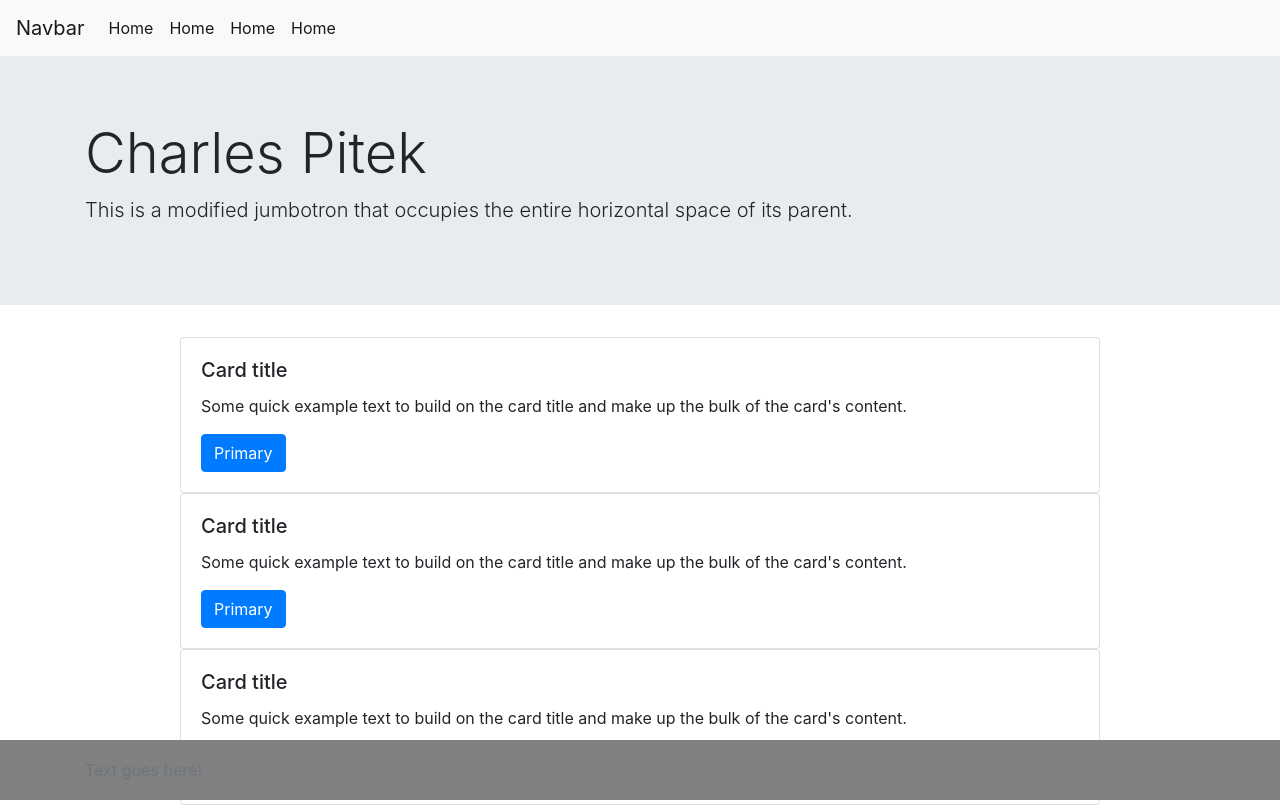
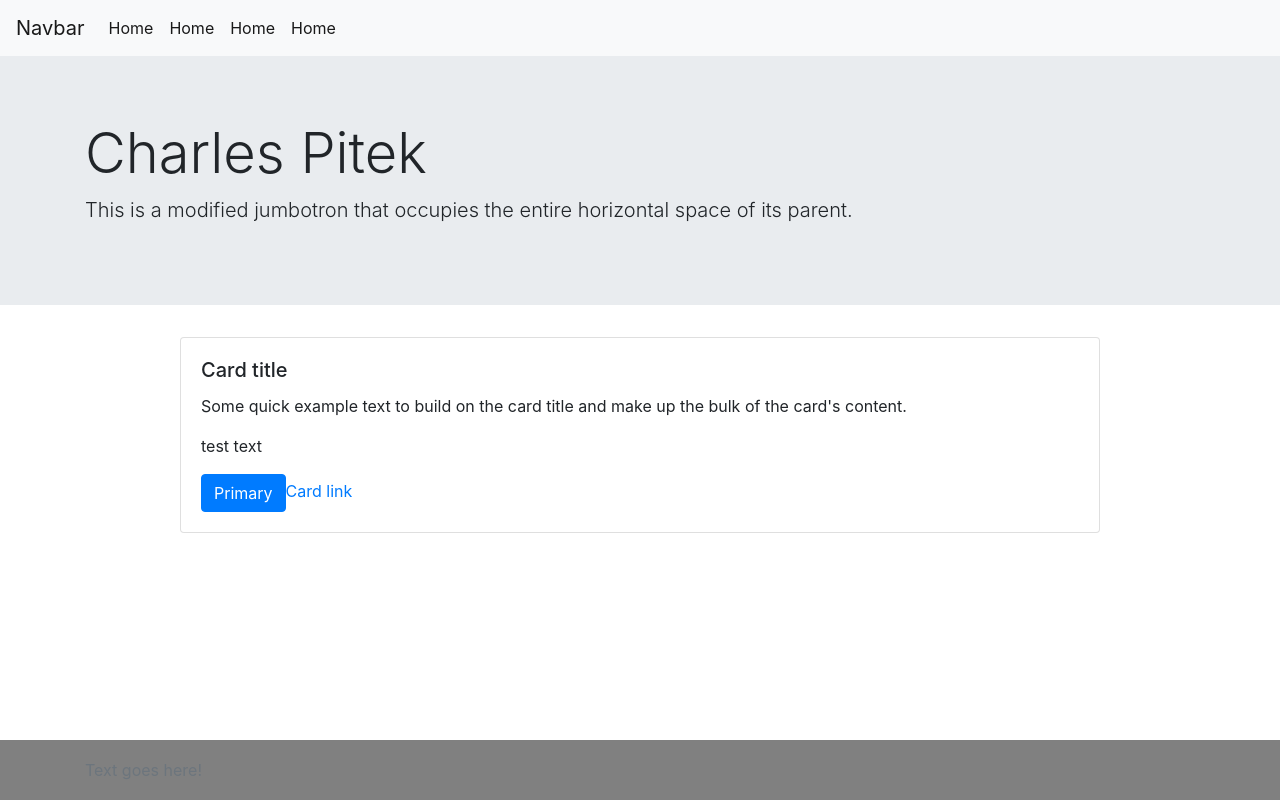
Before and after one commit to pitekcharles/Portfolio, a React (Create React App) app: page / in a window 1280 px wide. Built offline with nearby package versions, Linux system fonts and the light colour scheme.

Commit message:
created form wrapper and added it to cardwrapper

```diff
--- a/src/App.js
+++ b/src/App.js
@@ -16,20 +16,6 @@ function App() {
                     </div>
                 </div>
             </div>
-            <div className="container">
-                <div className="row justify-content-md-center">
-                    <div className="col-md-10">
-                        <CardWrapper />
-                    </div>
-                </div>
-            </div>
-            <div className="container">
-                <div className="row justify-content-md-center">
-                    <div className="col-md-10">
-                        <CardWrapper />
-                    </div>
-                </div>
-            </div>
             <FooterWrapper />
         </div>
     );
--- a/src/Components/CardWrapper/index.js
+++ b/src/Components/CardWrapper/index.js
@@ -3,6 +3,7 @@ import CardTitle from "../CardTitle";
 import CardText from "../CardText";
 import CardLink from "../CardLink";
 import Button from "../Button";
+import FormWrapper from "../FormWrapper";
 
 function CardWrapper() {
     return (
@@ -10,8 +11,9 @@ function CardWrapper() {
             <div className="card-body">
                 <CardTitle />
                 <CardText />
+                <FormWrapper />
                 <Button />
-                {/* <CardLink /> */}
+                <CardLink />
             </div>
         </div>
     )
--- /dev/null
+++ b/src/Components/FormWrapper/index.js
@@ -0,0 +1,14 @@
+import React from "react";
+import FooterWrapper from "../FooterWrapper";
+
+function FormWrapper() {
+    return (
+        <form>
+            <div className="form-group">
+                test text
+            </div>
+        </form>
+    );
+}
+
+export default FormWrapper;
```
